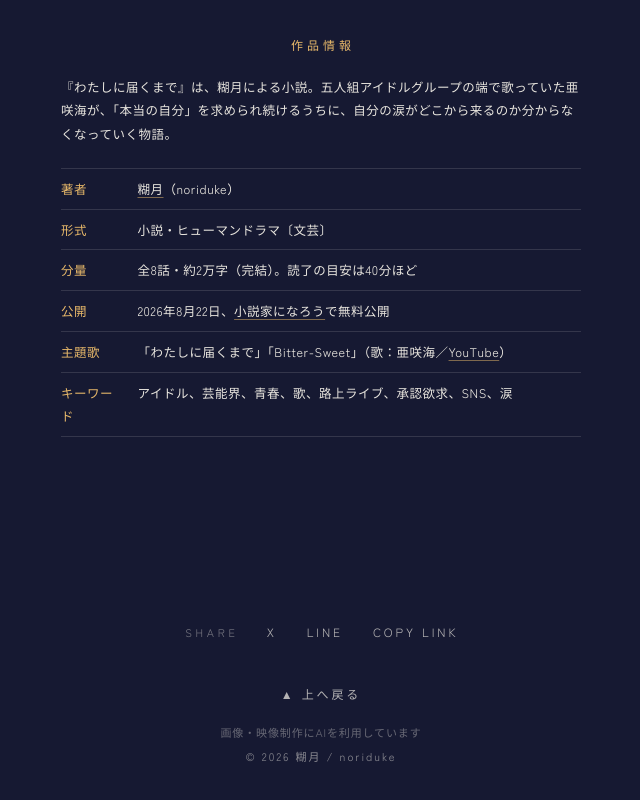
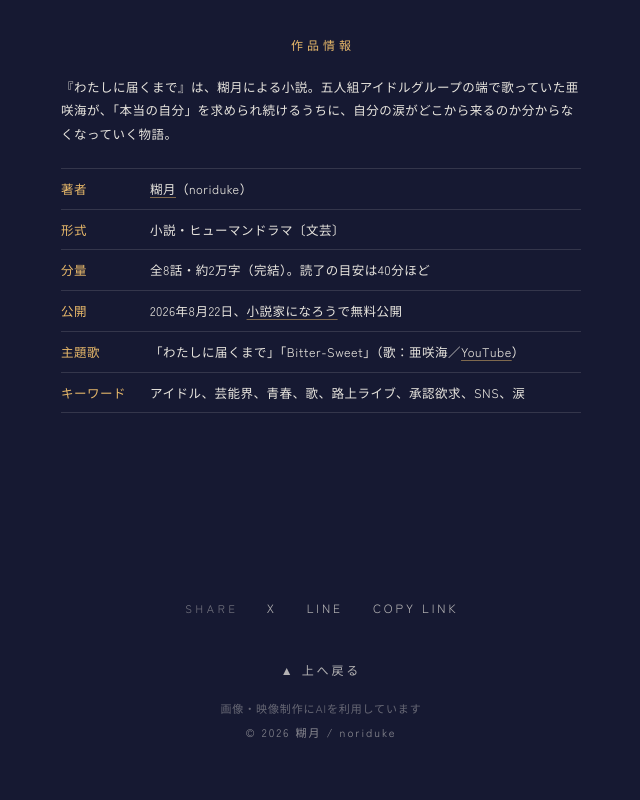
Before and after one commit to noriduke/todokumade, a plain HTML site: page index.html in a window 1280 px wide. Shown: the part 10616-11416 px from the top of the page, without its empty margins (319-959 px from the left). Drawn offline with Linux system fonts and the light colour scheme.

Commit message:
作品情報: ラベル列の幅を6emに（「キーワード」の折り返し防止）
Co-Authored-By: Claude Fable 5.1 <noreply@anthropic.com>

```diff
--- a/index.html
+++ b/index.html
@@ -472,7 +472,7 @@ a { color: var(--lamp); text-decoration: none; }
 .work-info-list { margin: 0; }
 .work-info-list > div { display: flex; gap: 14px; padding: 8px 0; border-top: 1px solid rgba(233,230,223,0.14); }
 .work-info-list > div:last-child { border-bottom: 1px solid rgba(233,230,223,0.14); }
-.work-info-list dt { flex: 0 0 5em; color: var(--lamp); font-weight: 500; }
+.work-info-list dt { flex: 0 0 6em; color: var(--lamp); font-weight: 500; }
 .work-info-list dd { margin: 0; }
 .work-info a { color: var(--moon); text-decoration: underline; text-decoration-color: rgba(232,185,106,0.5); text-underline-offset: 3px; }
 .work-info a:hover { color: var(--lamp); }
```
